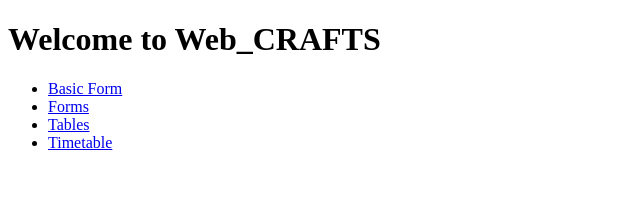
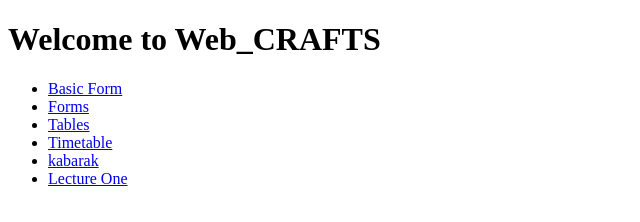
Before and after one commit to cdm1806-tech/Web_matrix, a plain HTML site: page index.html in a window 1280 px wide. Shown: the whole page, without its empty margins (0-640 px from the left). Drawn offline with Linux system fonts and the light colour scheme.

Commit message:
modified:   index.html

```diff
--- a/index.html
+++ b/index.html
@@ -10,6 +10,8 @@
         <li><a href="forms.html">Forms</a></li>
         <li><a href="tables.html">Tables</a></li>
         <li><a href="timetable.html">Timetable</a></li>
+        <li><a href="kabarak.html">kabarak</a></li>
+        <li><a href="lecture_one.html">Lecture One</a></li>
     </ul>
 </body>
 </html>
```
